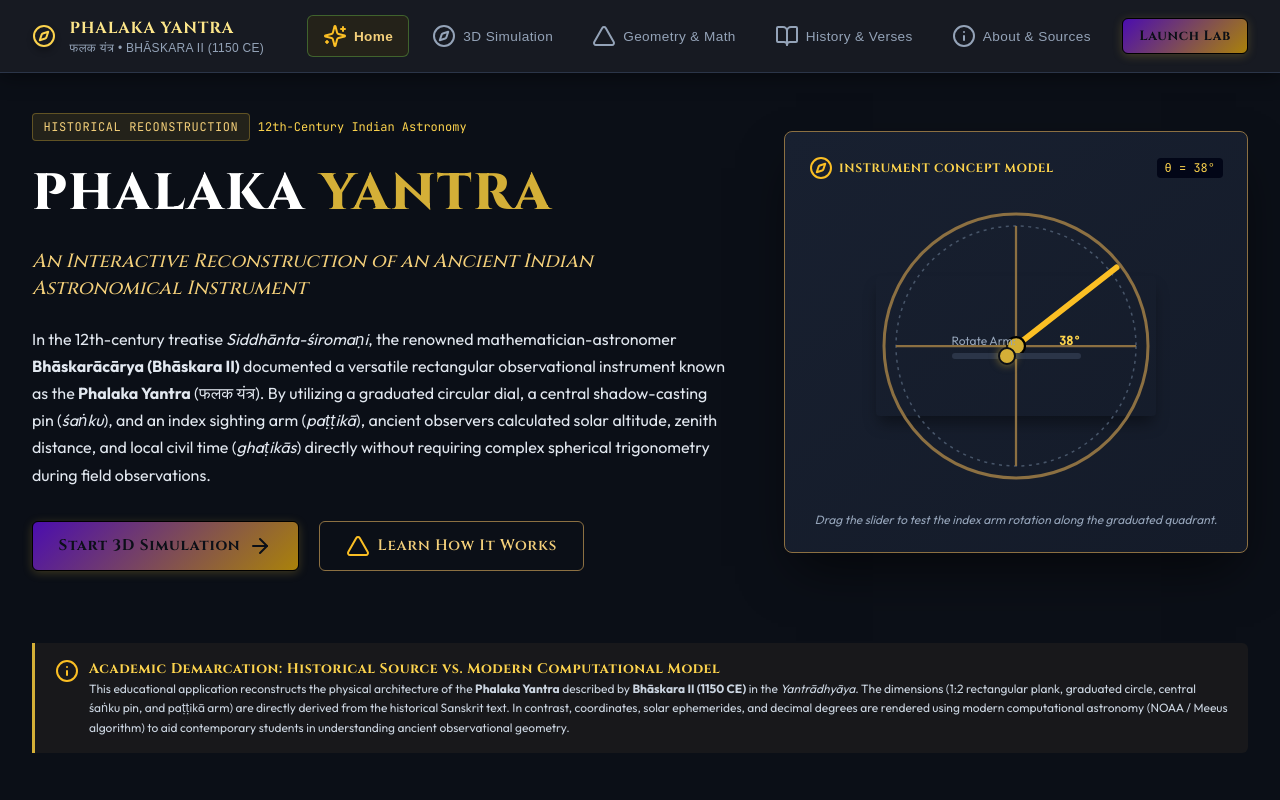
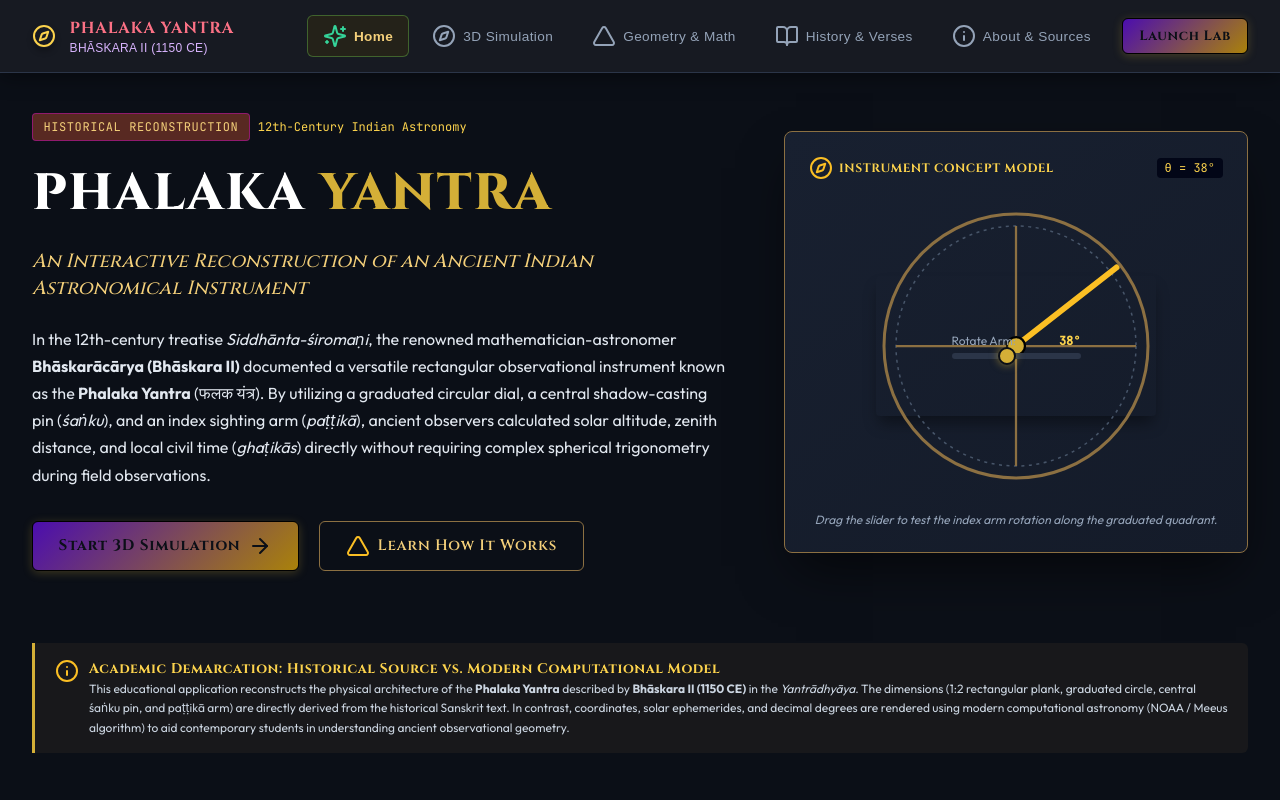
Before and after one commit to Solid-Snake-alt/V2PhysicsSLA, a React (Vite) app: page / in a window 1280 px wide. Shown: the top 800 px of the page. Built offline with nearby package versions, Linux system fonts and the light colour scheme.

Commit message:
color changes, added pune as a place, updated sizes

```diff
--- a/index.html
+++ b/index.html
@@ -4,7 +4,7 @@
     <meta charset="UTF-8" />
     <link rel="icon" type="image/svg+xml" href="/favicon.svg" />
     <meta name="viewport" content="width=device-width, initial-scale=1.0" />
-    <title>Phalaka Yantra — Ancient Indian Astronomical Instrument Simulation</title>
+    <title>Phalaka Yantra</title>
     <meta name="description" content="An interactive 3D reconstruction and educational simulation of the historical Indian astronomical instrument Phalaka Yantra, designed by Bhāskara II in the 12th century." />
     <!-- Typography: Cinzel for classical headers, Outfit for clean museum typography -->
     <link rel="preconnect" href="https://fonts.googleapis.com">
--- a/src/components/layout/Navbar.tsx
+++ b/src/components/layout/Navbar.tsx
@@ -34,11 +34,11 @@ export const Navbar: React.FC<NavbarProps> = ({ currentPage, onNavigate }) => {
             </div>
           </div>
           <div>
-            <div className="font-serif font-bold text-base tracking-wider text-amber-200">
+            <div className="font-serif font-bold text-base tracking-wider text-rose-400">
               PHALAKA YANTRA
             </div>
-            <div className="text-xs text-slate-400 font-medium tracking-wide uppercase">
-              फलक यंत्र • Bhāskara II (1150 CE)
+            <div className="text-xs text-purple-300 font-medium tracking-wide uppercase">
+              Bhāskara II (1150 CE)
             </div>
           </div>
         </button>
@@ -54,7 +54,7 @@ export const Navbar: React.FC<NavbarProps> = ({ currentPage, onNavigate }) => {
                 onClick={() => handleNav(item.id)}
                 className={`navbar-nav-item ${isActive ? 'active' : ''}`}
               >
-                <Icon className={`w-4 h-4 ${isActive ? 'text-amber-400' : 'text-slate-400'}`} />
+                <Icon className={`w-4 h-4 ${isActive ? 'text-emerald-400' : 'text-slate-400'}`} />
                 <span>{item.label}</span>
               </button>
             );
--- a/src/data/historical.ts
+++ b/src/data/historical.ts
@@ -12,12 +12,12 @@ export const PHALAKA_CONFIG: PhalakaConfig = {
   // Traditional proportions: A flat rectangular board of wood or brass.
   // Bhaskara II specifies a rectangular board having a ratio of 1:2 (typically 30 angulas high by 60 angulas wide).
   // For 3D Three.js rendering units, we normalize to convenient scene scale.
-  boardWidth: 6.0,        // corresponds to 60 units (angulas)
-  boardHeight: 3.0,       // corresponds to 30 units (angulas)
+  boardWidth: 6,        // corresponds to 60 units (angulas)
+  boardHeight: 3,       // corresponds to 30 units (angulas)
   boardThickness: 0.15,   // sturdy wooden plank with brass edge banding
-  circleRadius: 1.35,     // inscribed circular graduated ring
+  circleRadius: 1,     // inscribed circular graduated ring
   pivotOffset: { x: 0, y: 0.1, z: 0.08 },
-  indexArmLength: 1.45,   // movable sighting arm (paṭṭikā)
+  indexArmLength: 1,   // movable sighting arm (paṭṭikā)
   indexArmWidth: 0.1,
   pinLength: 0.6,         // central shadow pin (śaṅku / akṣa)
   scaleDivisions: 360,    // 360 degrees, also marked with 60 ghaṭikās (1 ghaṭikā = 6 degrees = 24 minutes)
@@ -83,6 +83,13 @@ export const HISTORICAL_LOCATIONS: GeoLocation[] = [
     longitude: -74.0060,
     timezoneOffset: -5.0,
     description: 'Western hemisphere modern comparison location.',
+  },
+ {
+    name: 'Pune, Maharastra',
+    latitude: 18.5204,
+    longitude: 73.8567,
+    timezoneOffset: 5.5,
+    description: 'Pune.',
   }
 ];
 
--- a/src/index.css
+++ b/src/index.css
@@ -643,9 +643,9 @@ input[type="range"]::-webkit-slider-thumb:hover {
    Badges & Callouts
    ========================================================================== */
 .badge-gold {
-  background: rgba(212, 175, 55, 0.12);
+  background: rgba(106, 48, 37, 0.822);
   color: var(--text-gold);
-  border: 1px solid rgba(212, 175, 55, 0.35);
+  border: 1px solid rgba(245, 0, 250, 0.35);
   font-size: 0.75rem;
   padding: 0.25rem 0.65rem;
   border-radius: 4px;
--- a/src/pages/Simulation.tsx
+++ b/src/pages/Simulation.tsx
@@ -159,15 +159,15 @@ export const Simulation: React.FC = () => {
 
       {/* Sanskrit Instrument Anatomy & Terminology Bar */}
       <div className="museum-card flex flex-col gap-3">
-        <h3 className="font-serif text-sm font-bold text-amber-200 uppercase tracking-wider">
-          Phalaka Yantra Anatomical Reference (यन्त्र परिभाषा)
+        <h3 className="font-serif text-sm font-bold text-rose-400 uppercase tracking-wider">
+          Phalaka Yantra Anatomical Reference
         </h3>
         <div className="grid grid-cols-1 sm:grid-cols-2 md:grid-cols-3 lg:grid-cols-5 gap-3 text-xs">
           {GLOSSARY_TERMS.slice(0, 5).map((term) => (
             <div key={term.transliteration} className="bg-slate-900 p-3 rounded border border-slate-800">
               <div className="text-amber-400 font-bold font-serif">{term.sanskrit} ({term.transliteration})</div>
               <div className="text-slate-200 font-medium text-xs mt-0.5">{term.meaning}</div>
-              <div className="text-slate-400 text-xs mt-1 leading-relaxed">{term.historicalContext}</div>
+              <div className="text-purple-400 text-xs mt-1 leading-relaxed">{term.historicalContext}</div>
             </div>
           ))}
         </div>
```
Also changed, not shown: 1 other file (tests, documents, lock files or other folders).
